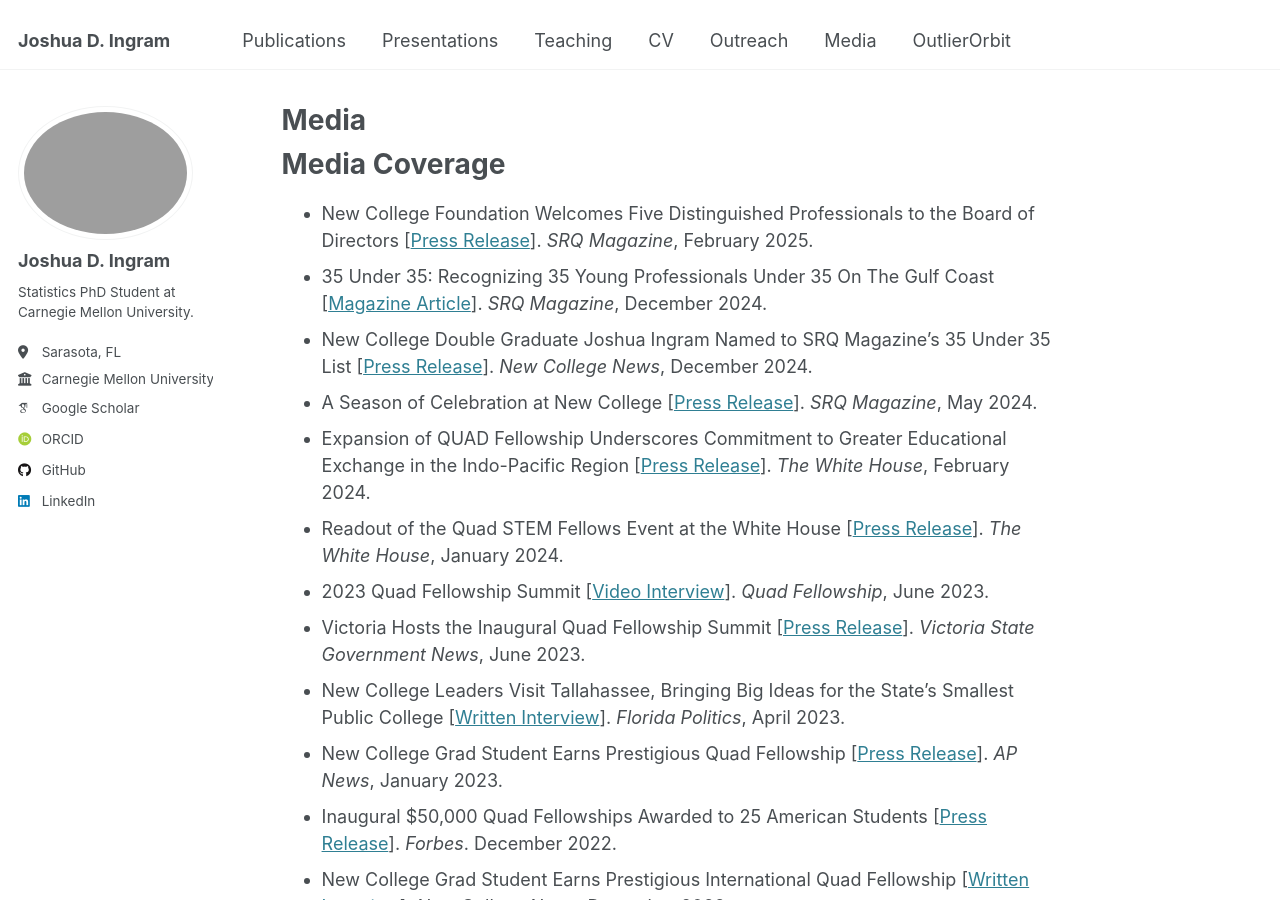
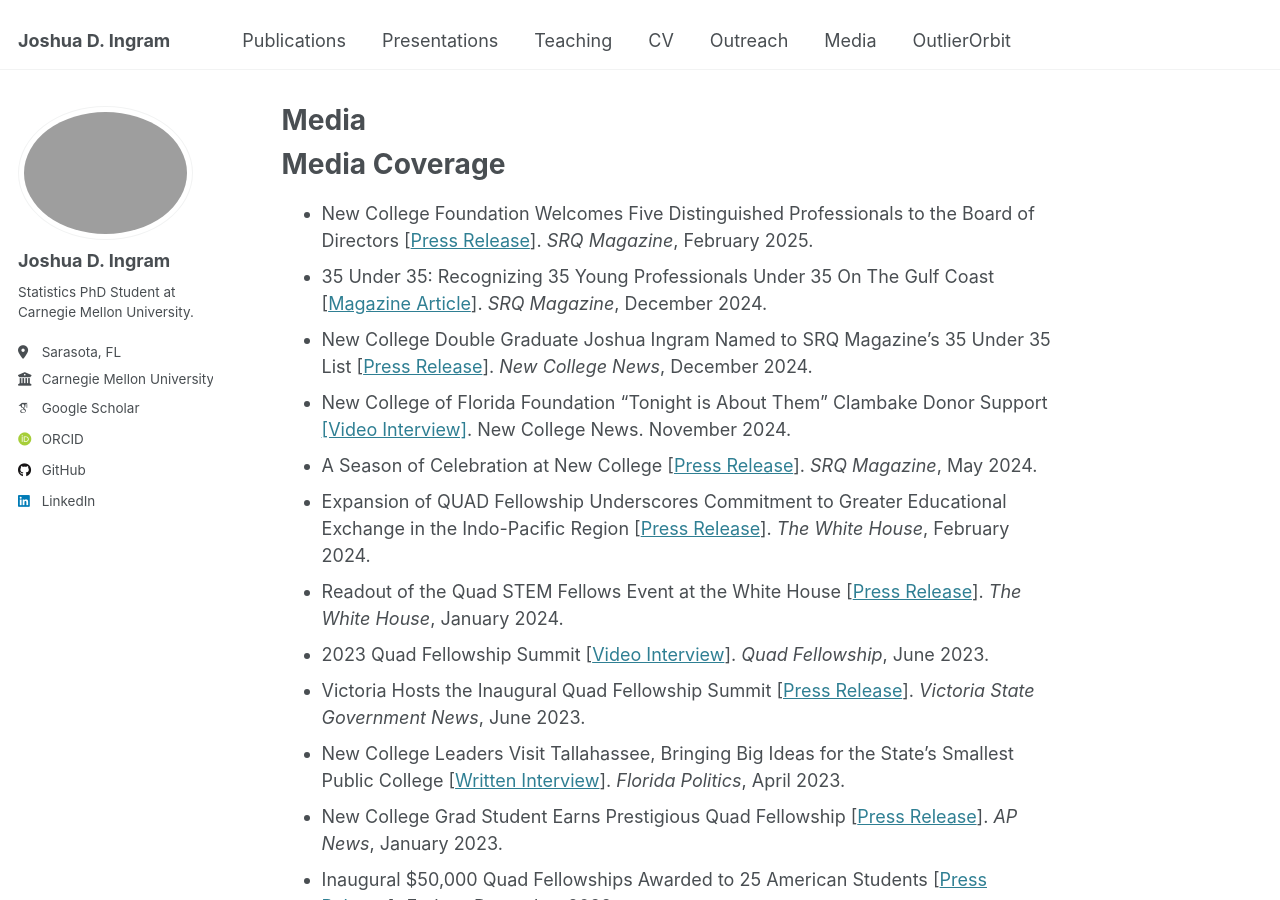
Before and after one commit to Joshuaingram/joshuaingram.github.io, a Jekyll site: the page built from _pages/media.md, in a window 1280 px wide and 900 px high. Built offline with Jekyll 4.4.1, drawn with Linux system fonts in a browser that asks for light colours; some web fonts are replaced.

Commit message:
Update media.md

```diff
--- a/_pages/media.md
+++ b/_pages/media.md
@@ -11,6 +11,7 @@ Media Coverage
 * New College Foundation Welcomes Five Distinguished Professionals to the Board of Directors [[Press Release](https://www.srqmagazine.com/srq-daily/2025-02-26/26227_New-College-Foundation-Welcomes-Five-Distinguished-Professionals-to-Board-of-Directors)]. *SRQ Magazine*, February 2025.
 * 35 Under 35: Recognizing 35 Young Professionals Under 35 On The Gulf Coast [[Magazine Article](https://www.srqmagazine.com/articles/2110/35-Under-35)]. *SRQ Magazine*, December 2024.
 * New College Double Graduate Joshua Ingram Named to SRQ Magazine's 35 Under 35 List [[Press Release](https://www.ncf.edu/news/new-college-double-graduate-joshua-ingram-named-to-srq-magazines-35-under-35-list/)]. *New College News*, December 2024.
+* New College of Florida Foundation “Tonight is About Them” Clambake Donor Support [[Video Interview]](https://www.youtube.com/watch?app=desktop&v=B86UKyYki-w). New College News. November 2024.
 * A Season of Celebration at New College [[Press Release](https://www.srqmagazine.com/srq-daily/2024-05-11/24261_A-Season-of-Celebration-at-New-College)]. *SRQ Magazine*, May 2024.
 * Expansion of QUAD Fellowship Underscores Commitment to Greater Educational Exchange in the Indo-Pacific Region [[Press Release](https://www.quadfellowship.org/press-releases/expansion-of-quad-fellowship-underscores-commitment-to-greater-educational-exchange-in-the-indo-pacific-region)]. *The White House*, February 2024.
 * Readout of the Quad STEM Fellows Event at the White House [[Press Release](https://www.whitehouse.gov/briefing-room/statements-releases/2024/01/30/readout-of-the-quad-stem-fellows-event-at-the-white-house/)]. *The White House*, January 2024.
```
